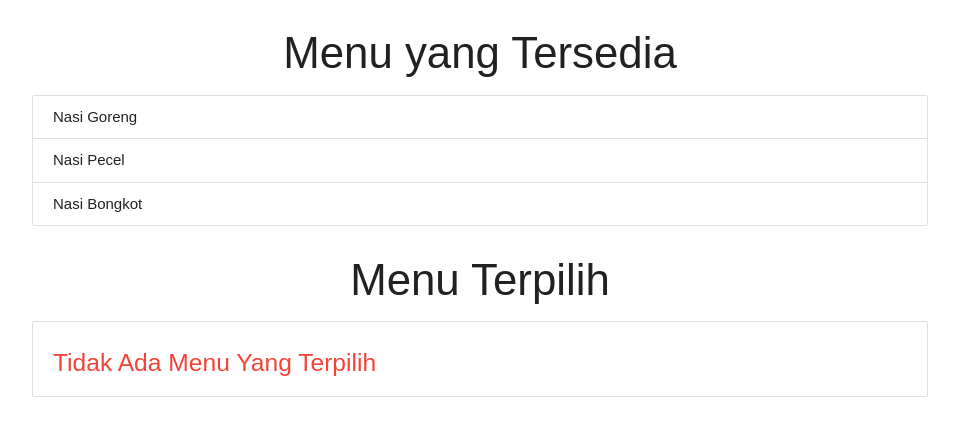
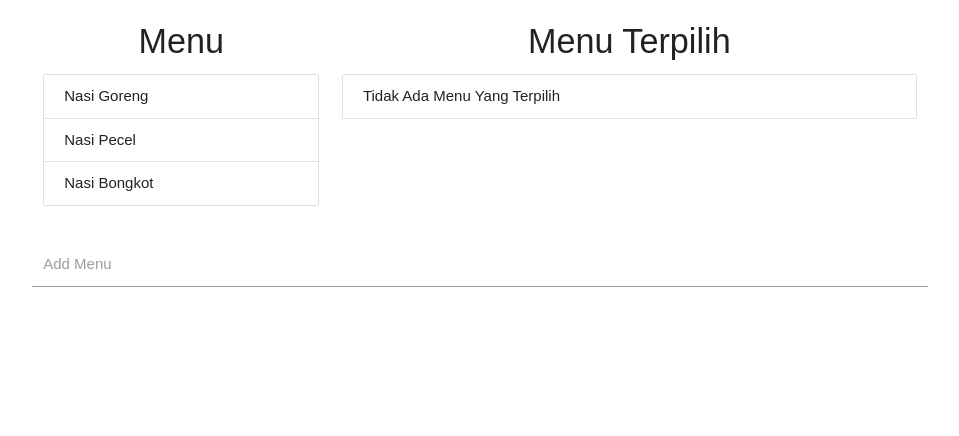
Before and after one commit to wahyufadz/resto-app, a React (Create React App) app: page / in a window 1280 px wide. Shown: the top 436 px of the page, without its empty margins (160-1119 px from the left). Built offline with nearby package versions, Linux system fonts and the light colour scheme.

Commit message:
add function addMenu()

```diff
--- a/src/App.js
+++ b/src/App.js
@@ -1,6 +1,7 @@
 import React, { Component } from 'react';
 import AvailableMenu from './components/AvailableMenu';
 import ChosenMenu from './components/ChosenMenu';
+import AddMenu from './components/AddMenu'
 
 class App extends Component {
   state={
@@ -35,13 +36,29 @@ class App extends Component {
     })
   }
 
+  addMenu=(menu)=>{
+    let availableMenu=[...this.state.availableMenu,menu]
+    this.setState({
+      availableMenu
+    })
+  }
+
   render() {
     return (
       <div className="App container">
-        <h3 className="center">Menu yang Tersedia</h3>
-        <AvailableMenu availableMenu={this.state.availableMenu} selection={this.selection}/>
-        <h3 className="center">Menu Terpilih</h3>
-        <ChosenMenu chosenMenu={this.state.chosenMenu} selection={this.selection}/>
+        <div className="row">
+          <div className="col m4 s12">
+            <h4 className="center">Menu</h4>
+            <AvailableMenu availableMenu={this.state.availableMenu} selection={this.selection}/>
+          </div>
+          <div className="col m8 s12">
+            <h4 className="center">Menu Terpilih</h4>
+            <ChosenMenu chosenMenu={this.state.chosenMenu} selection={this.selection}/>
+          </div>
+        </div>
+        <div>
+          <AddMenu addMenu={this.addMenu}/>
+        </div>
       </div>
     );
   }
--- /dev/null
+++ b/src/components/AddMenu.js
@@ -0,0 +1,33 @@
+import React, { Component } from 'react'
+
+export default class AddMenu extends Component {
+  state={
+    addMenu:''
+  }
+
+  handleChange=(e)=>{
+    this.setState({
+      addMenu:e.target.value
+    })
+  }
+
+  handleSubmit=(e)=>{
+    e.preventDefault();
+    let menu={id:Math.floor(Math.random()*9000),nama:this.state.addMenu}
+    this.props.addMenu(menu);
+    this.setState({
+      addMenu:''
+    })
+  }
+
+  render() {
+    return (
+      <form onSubmit={this.handleSubmit}>
+        <div className="input-field col s6">
+          <label htmlFor="addMenu">Add Menu</label>
+          <input type="text" name="addMenu" id="addMenu" className="validate" value={this.state.addMenu} onChange={(e)=>{this.handleChange(e)}} />
+        </div>
+      </form>
+    )
+  }
+}
--- a/src/components/AvailableMenu.js
+++ b/src/components/AvailableMenu.js
@@ -9,9 +9,7 @@ export default ({availableMenu,selection}) => {
 			<div className="collection-item" key={menu.id} onClick={()=>(selection(menu.id))}>{menu.nama}</div>
 		)
 	):(
-		<div className="collection-item">
-			<h5 className="red-text">Semua Menu Telah Terpilih</h5>
-		</div>
+		<div className="collection-item">Semua Menu Telah Terpilih</div>
 	);
 
 	return (
--- a/src/components/ChosenMenu.js
+++ b/src/components/ChosenMenu.js
@@ -9,9 +9,7 @@ export default ({chosenMenu,selection}) => {
 			<div className="collection-item" key={menu.id} onClick={()=>(selection(menu.id,'de'))}>{menu.nama}</div>
 		)
 	):(
-		<div className="collection-item">
-			<h5 className="red-text">Tidak Ada Menu Yang Terpilih</h5>
-		</div>
+		<div className="collection-item">Tidak Ada Menu Yang Terpilih</div>
 	);
 
 	return (
```
